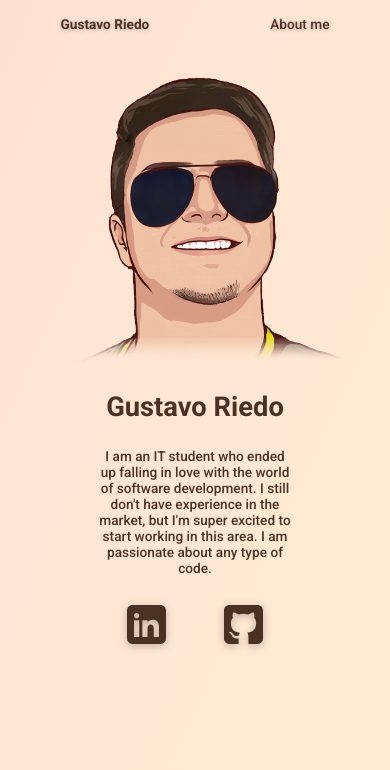
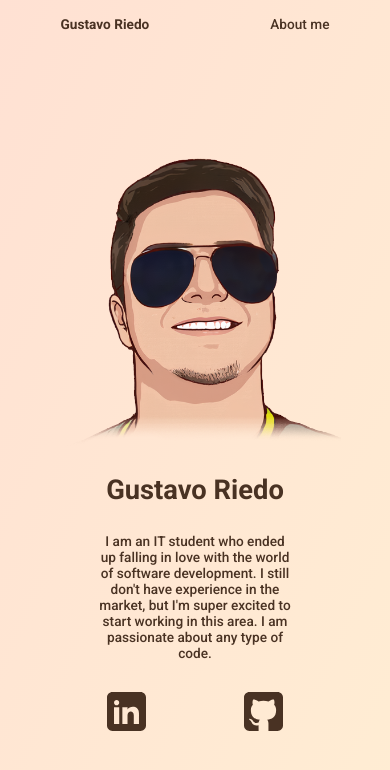
Before and after one commit to Gustavo-HR-Martinho/GustavoRiedoPage, a plain HTML site: page index.html in a window 390 px wide. Drawn offline with Linux system fonts and the light colour scheme.

Commit message:
Major responsiveness update

```diff
--- a/index.html
+++ b/index.html
@@ -32,13 +32,13 @@
         <section class="iconbar">
             <ul class="iconbar-list">
                 <li class="iconbar-list-iten">
-                    <a href="https://www.linkedin.com/in/gustavo-riedo-martinho-a55153145/" class="iconbar-list-link">
-                        <img src="./src/images/LinkedIn.svg" alt="My linkedin" class="iconbar-list-icon">
+                    <a href="https://www.linkedin.com/in/gustavo-riedo-martinho-a55153145/" class="iconbar-link">
+                        <img title="LinkedIn" src="./src/images/LinkedIn.svg" alt="My linkedin" class="iconbar-list-icon">
                     </a>
                 </li>
                 <li class="iconbar-list-iten">
-                    <a href="https://github.com/Gustavo-HR-Martinho" class="iconbar-list-link">
-                        <img src="./src/images/Github.svg" alt="" class="iconbar-list-icon">
+                    <a href="https://github.com/Gustavo-HR-Martinho" class="iconbar-link">
+                        <img title="Github" src="./src/images/Github.svg" alt="My github" class="iconbar-list-icon">
                     </a>
                 </li>
             </ul>
--- a/src/styles/aboutMe.css
+++ b/src/styles/aboutMe.css
@@ -7,11 +7,10 @@ h1{
     text-align: center;
     font-size: 1rem;
 
-    margin: 0 auto;
-    margin-top: 3vh;
+    margin: 1rem auto;
 }
 .cardContainer{
-    margin: 0 auto;
+    margin: 1rem auto;
 
     display: flex;
     flex-wrap: wrap;
@@ -22,7 +21,7 @@ h1{
     max-width: 300px;
     max-height: 300px;
 
-    margin: 3rem;
+    margin: 1rem 3rem;
     padding: 1rem;
 
     border: solid 3px var(--text-color);
@@ -43,3 +42,12 @@ h1{
     margin: 1rem;
     width: 3.5rem;
 }
+
+@media only screen and (max-width: 600px){
+    h1{
+        width: 90%;
+    }
+    .content{
+        height: auto;
+    }
+}
--- a/src/styles/general.css
+++ b/src/styles/general.css
@@ -1,5 +1,13 @@
 /* Fonts import */
 @import url('https://fonts.googleapis.com/css2?family=Roboto:wght@400;500;700&display=swap');
+
+/* Make the whole page unselectable */
+*, *::after, *::before {
+	-webkit-user-select: none;
+	-webkit-user-drag: none;
+	-webkit-app-region: no-drag;
+	cursor: default;
+}
 
 /* Root cofig and variables */
 :root{
@@ -17,6 +25,7 @@
 *{
     margin: 0;
     padding: 0;
+
     box-sizing: border-box;
 }
 
@@ -54,7 +63,6 @@ body{
     color: var(--text-color);
     font-weight: 500;
     text-decoration: none;
-    text-shadow: 0px 1px 4px rgba(0, 0, 0, 0.25);
 }
 .navbar-list-iten:hover{
     transform: translateY(-1px); /* Popup animation */
@@ -66,9 +74,12 @@ body{
 /* Main page style */
 .content{
     width: 100vw;
+    height: Calc(100vh - var(--navbar-height));
 
     display: flex;
     flex-direction: column;
+    align-items: center;
+    justify-content: center;
 }
 
 /* Responsiveness */
--- a/src/styles/index.css
+++ b/src/styles/index.css
@@ -3,12 +3,10 @@
 #profilePic{ /* My pic style */
     width: 25vw;
 
-    margin: 0 auto;
-    margin-top: 3vh;
+    margin: 1rem auto;
 }
 h1{
-    margin: 0 auto;
-    margin-top: 3vh;
+    margin: 1rem auto;
 }
 p{
     width: 50%;
@@ -16,16 +14,14 @@ p{
     font-weight: 500;
     text-align: center;
 
-    margin: 0 auto;
-    margin-top: 3vh;
+    margin: 1rem auto;
 }
 
 /* Icon bar style */
 .iconbar{
     width: 20%;
 
-    margin: 0 auto;
-    margin-top: 3vh;
+    margin: 1rem auto;
 }
 .iconbar-list{
     display: flex;
@@ -37,10 +33,12 @@ p{
 .iconbar-list-iten{
     margin: 0 auto;
 }
+.iconbar-link{
+    width: 3vw;
+    height: 3vw;
+}
 .iconbar-list-icon{
-    width: 3.5vw;
-
-    filter: drop-shadow(0px 2px 4px rgba(0, 0, 0, 0.25));
+    width: 3vw;
 }
 .iconbar-list-icon:hover{ /* Popup animation */
     transform: translateY(-1px);
@@ -52,6 +50,7 @@ p{
         width: 75vw;
     }
     .iconbar{
+        min-width: 70%;
         width: 50vw;
     }
     .iconbar-list-icon{
```
Also changed, not shown: aboutMe.html (+9 -3 lines).
